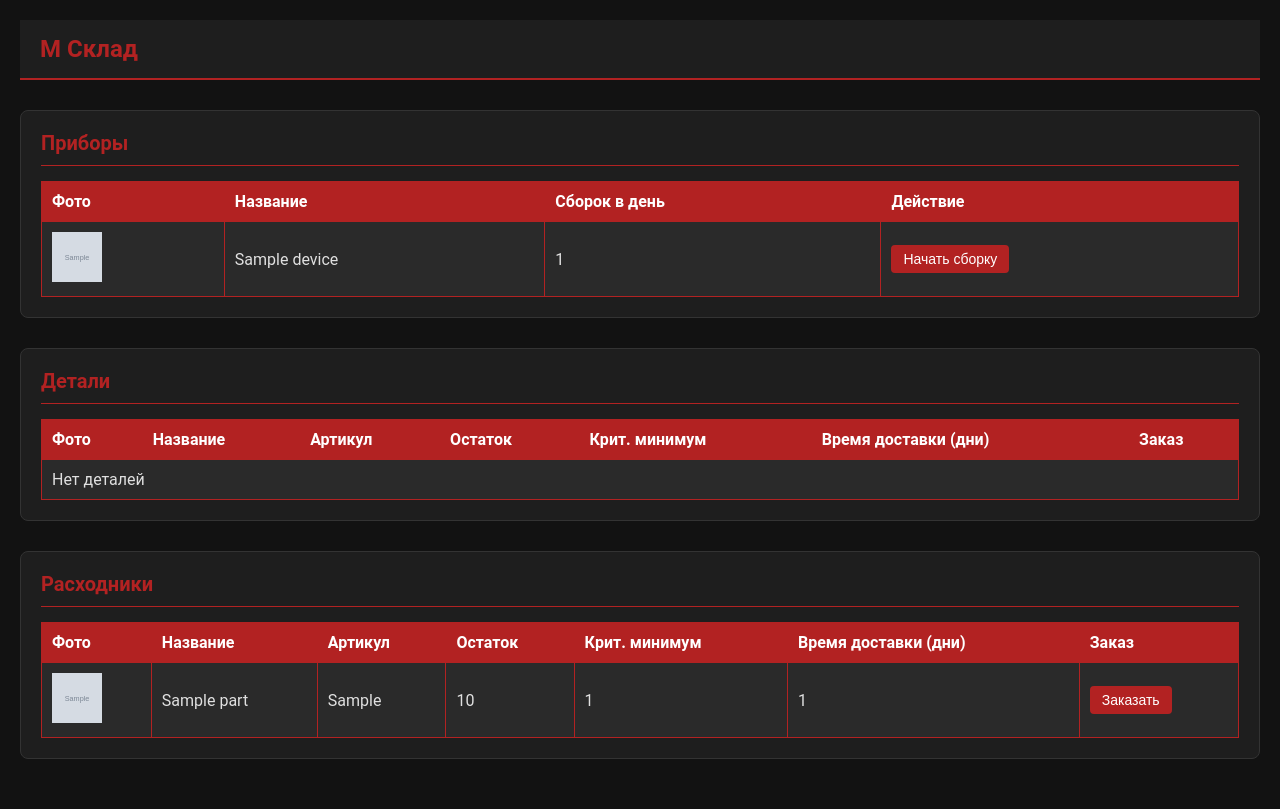
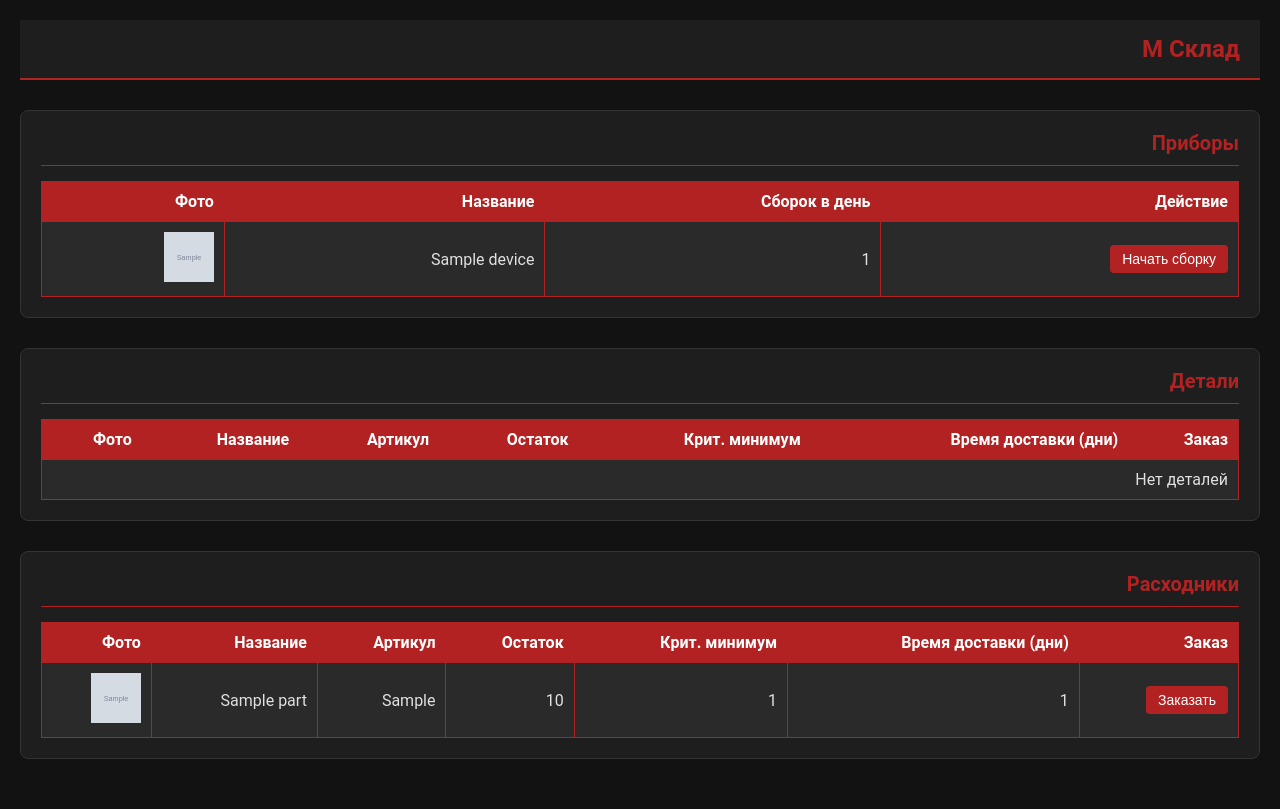
Before and after one commit to maxgogol228/M_sklad, a Django app: page /dashboard/ in a window 1280 px wide. Run offline with Django 5.2, Linux system fonts and the light colour scheme; tables that the repository leaves empty hold one stand-in row (values such as "Sample post"); grey boxes marked "Sample" are stand-in pictures.

Commit message:
Update dashboard.html

```diff
--- a/stock/templates/stock/dashboard.html
+++ b/stock/templates/stock/dashboard.html
@@ -15,6 +15,7 @@
             background: #121212;
             color: #e0e0e0;
             padding: 20px;
+            direction: rtl;
         }
 
         .header {
@@ -22,6 +23,7 @@
             padding: 15px 20px;
             border-bottom: 2px solid #b22222;
             margin-bottom: 30px;
+            text-align: right;
         }
 
         .header h1 {
@@ -49,17 +51,19 @@
             margin-bottom: 15px;
             padding-bottom: 10px;
             border-bottom: 1px solid #b22222;
+            text-align: right;
         }
 
         table {
             width: 100%;
             border-collapse: collapse;
+            direction: rtl;
         }
 
         th, td {
             border: 1px solid #b22222;
             padding: 10px;
-            text-align: left;
+            text-align: right;
         }
 
         th {
@@ -267,6 +271,14 @@
             }
         }
 
+        function orderPart(partName) {
+            alert('Заказ детали: ' + partName + '. Свяжитесь с отделом снабжения.');
+        }
+
+        function orderConsumable(consumableName) {
+            alert('Заказ расходника: ' + consumableName + '. Свяжитесь с отделом снабжения.');
+        }
+
         function getCookie(name) {
             let cookieValue = null;
             if (document.cookie && document.cookie !== '') {
```
Also changed, not shown: other parts of stock/templates/stock/dashboard.html (+40 -40 lines).
